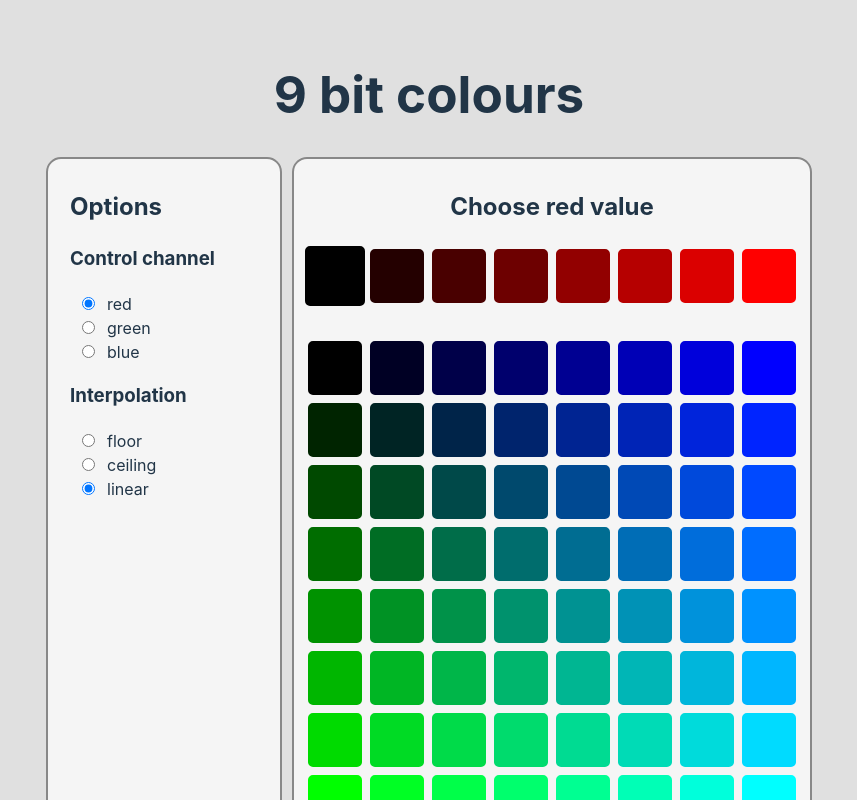
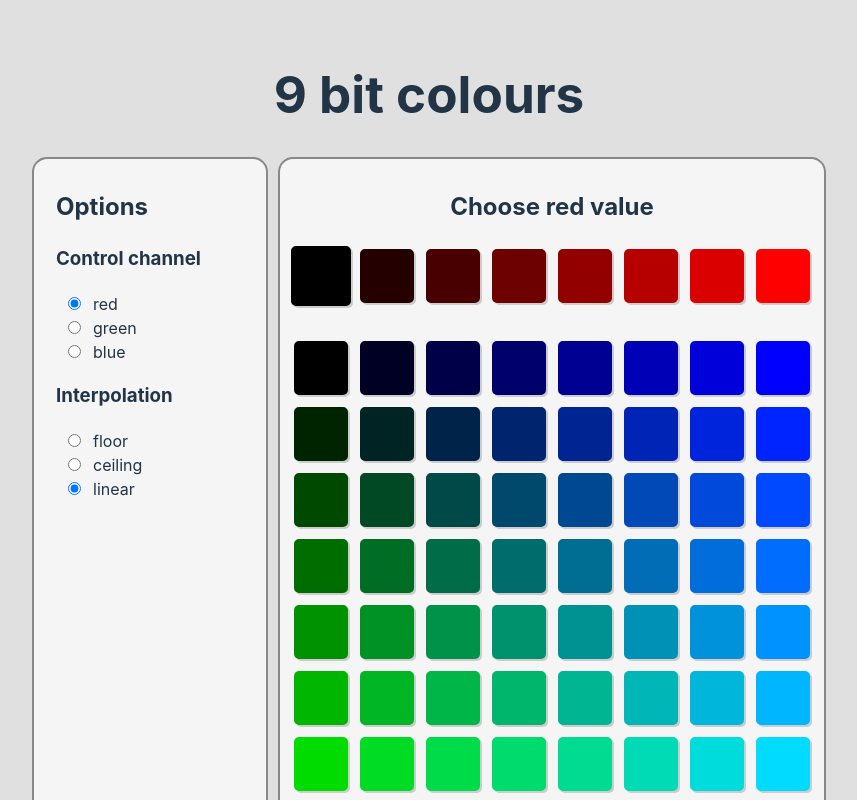
Before and after one commit to benfredwells/9bit-colour, a React (Vite) app: page / in a window 1280 px wide. Shown: the top 800 px of the page, without its empty margins (211-1068 px from the left). Built offline with nearby package versions, Linux system fonts and the light colour scheme.

Commit message:
Give borders a shadow so they pop

```diff
--- a/src/components/explorer.css
+++ b/src/components/explorer.css
@@ -18,7 +18,7 @@
 .grid {
   grid-auto-rows: 50px;
   grid-auto-columns: 50px;
-  gap: 12px;
+  gap: 16px;
   padding-right: 12px;
   padding-bottom: 12px;
 }
@@ -63,6 +63,7 @@
   border-width: 2px;
   border-radius: 5px;
   border-style: solid;
+  box-shadow: light-dark(#CCC, #333) 2px 2px;
 }
 
 .colourSquare:hover,
```
